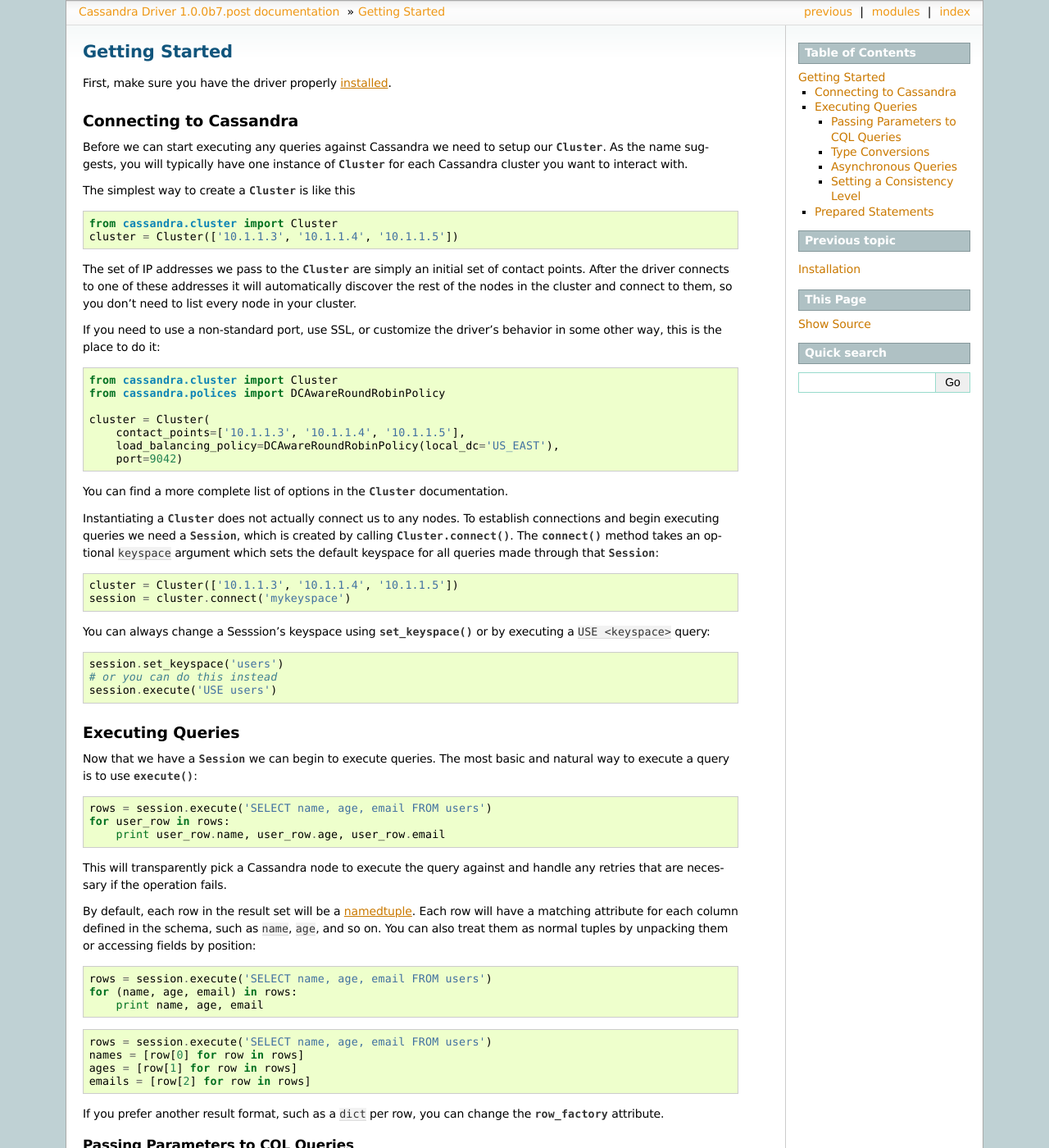
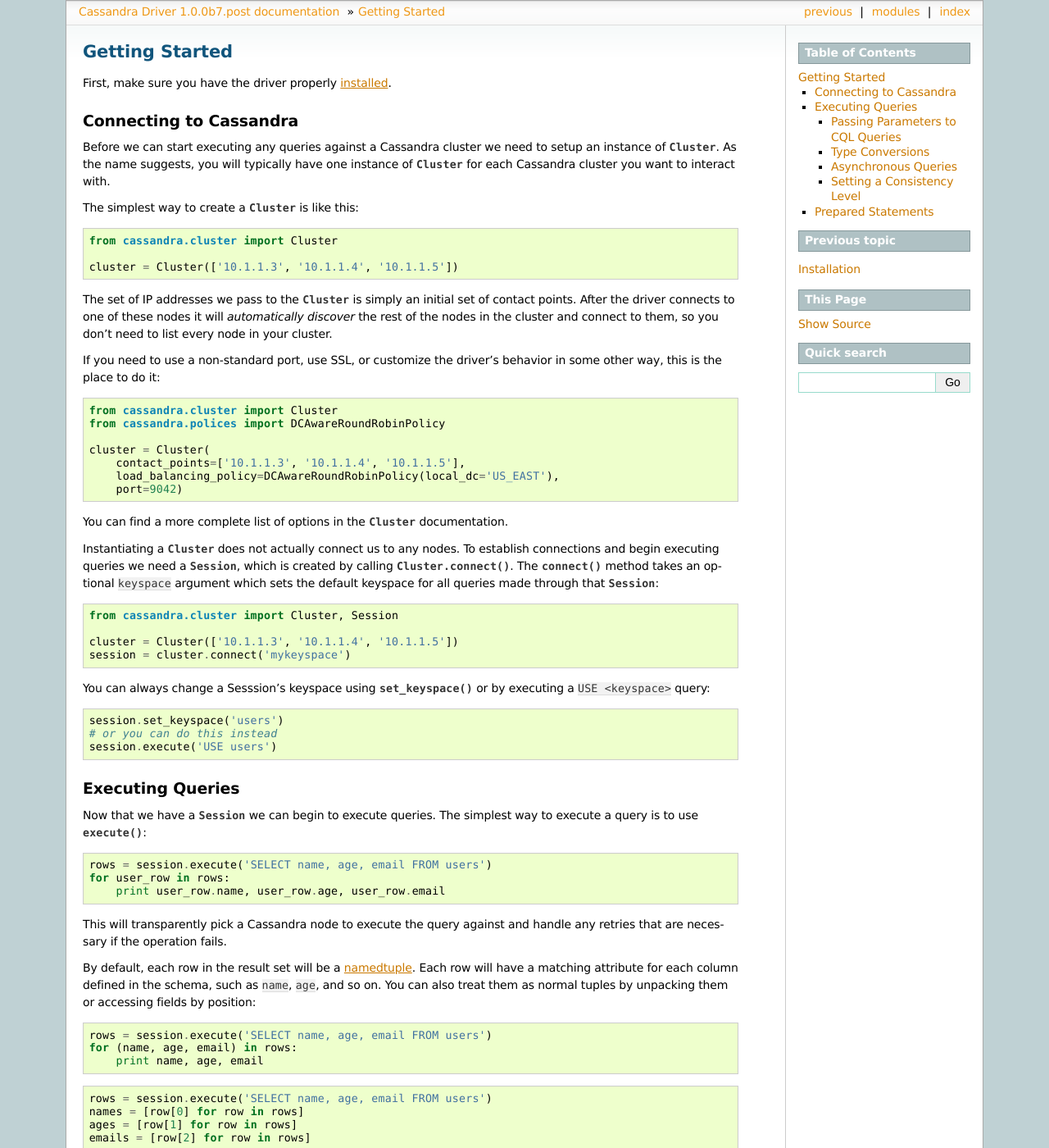
Before and after one commit to datastax/python-driver, a Sphinx documentation site: the page built from docs/api/getting_started.rst, in a window 1280 px wide and 1400 px high. Shown: the whole window at 82% size. Built offline with Sphinx 7.4.7, drawn with Linux system fonts in a browser that asks for light colours; pages that are not in the unit, such as notebooks, are missing from menus; some of the changed text lies outside the part shown.

Commit message:
doc changes

```diff
--- a/docs/api/getting_started.rst
+++ b/docs/api/getting_started.rst
@@ -5,21 +5,22 @@
 
 Connecting to Cassandra
 -----------------------
-Before we can start executing any queries against Cassandra we need to setup
-our :class:`~.Cluster`. As the name suggests, you will typically have one
+Before we can start executing any queries against a Cassandra cluster we need to setup
+an instance of :class:`~.Cluster`. As the name suggests, you will typically have one
 instance of :class:`~.Cluster` for each Cassandra cluster you want to interact
 with.
 
-The simplest way to create a :class:`~.Cluster` is like this
+The simplest way to create a :class:`~.Cluster` is like this:
 
 .. code-block:: python
 
     from cassandra.cluster import Cluster
+
     cluster = Cluster(['10.1.1.3', '10.1.1.4', '10.1.1.5'])
 
-The set of IP addresses we pass to the :class:`~.Cluster` are simply
+The set of IP addresses we pass to the :class:`~.Cluster` is simply
 an initial set of contact points.  After the driver connects to one
-of these addresses it will automatically discover the rest of the
+of these nodes it will *automatically discover* the rest of the
 nodes in the cluster and connect to them, so you don't need to list
 every node in your cluster.
 
@@ -47,6 +48,8 @@
 
 .. code-block:: python
 
+    from cassandra.cluster import Cluster, Session
+
     cluster = Cluster(['10.1.1.3', '10.1.1.4', '10.1.1.5'])
     session = cluster.connect('mykeyspace')
 
@@ -63,8 +66,8 @@
 
 Executing Queries
 -----------------
-Now that we have a :class:`.Session` we can begin to execute queries. The most
-basic and natural way to execute a query is to use :meth:`~.Session.execute()`:
+Now that we have a :class:`.Session` we can begin to execute queries. The simplest
+way to execute a query is to use :meth:`~.Session.execute()`:
 
 .. code-block:: python
 
```
Also changed, not shown: other parts of docs/api/getting_started.rst (+2 -0 lines), docs/api/installation.rst (+7 -6 lines), 7 other files.
